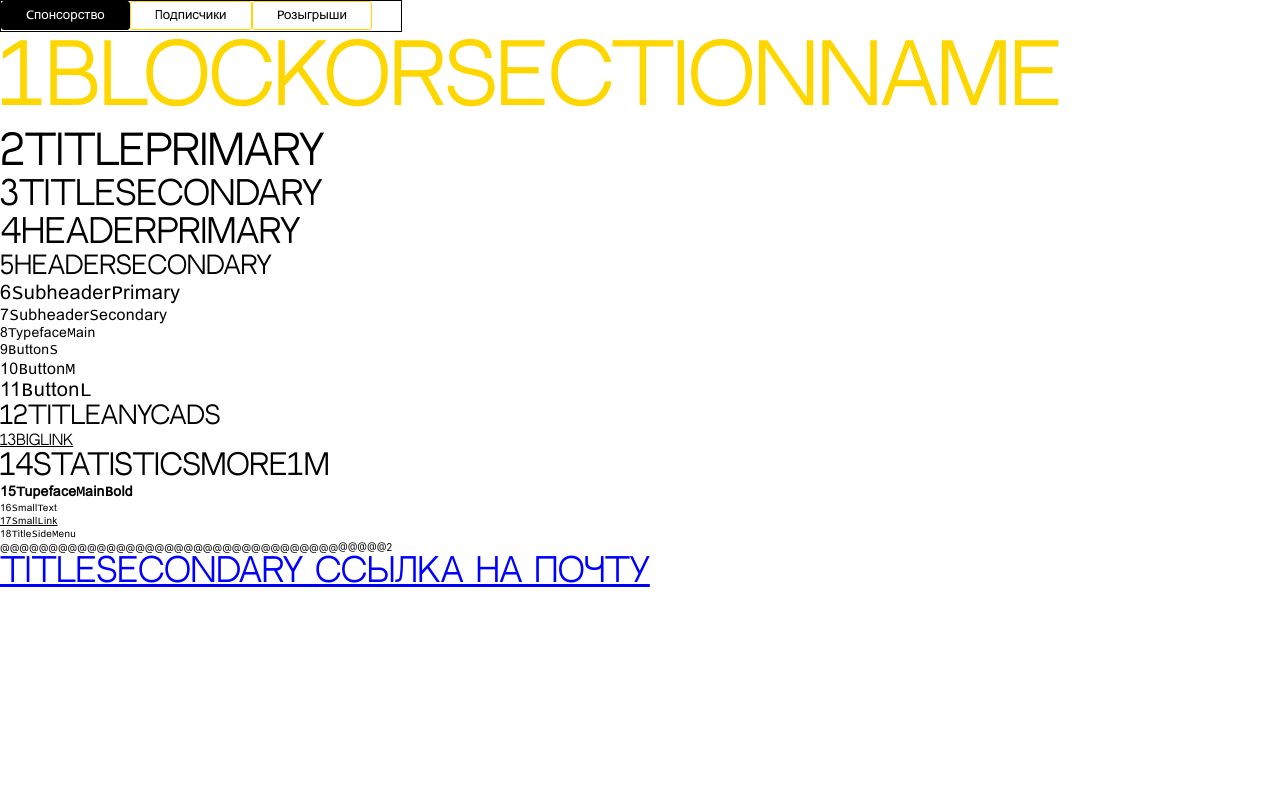
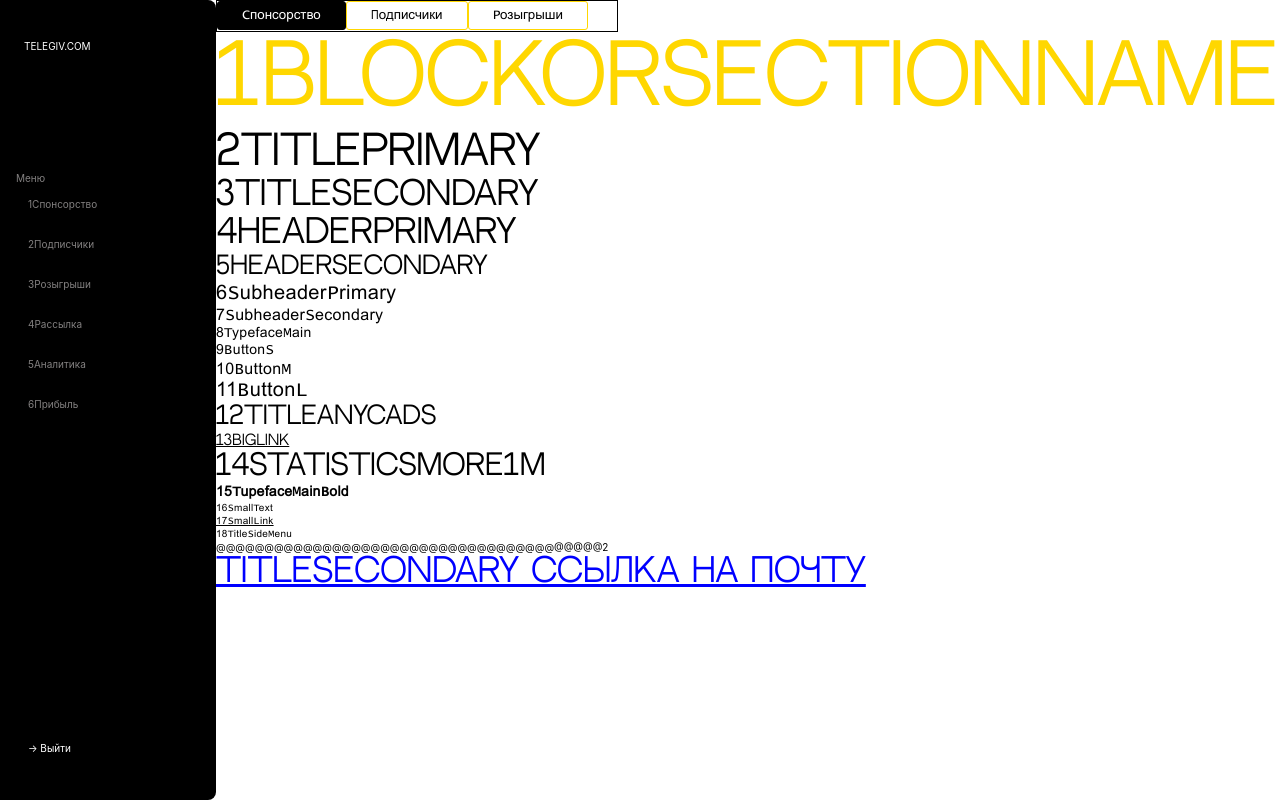
Before and after one commit to pavelminsk1979/startTest, a React (Create React App) app: page / in a window 1280 px wide. Built offline with nearby package versions, Linux system fonts and the light colour scheme.

Commit message:
create AdminMenuBig

```diff
--- /dev/null
+++ b/src/App.module.scss
@@ -0,0 +1,3 @@
+.common{
+  display: flex;
+}
--- a/src/App.tsx
+++ b/src/App.tsx
@@ -1,15 +1,20 @@
 import React from 'react';
 import {Typography} from "./components/myTypography/typography";
 import {AdminMenuMiddle} from "./components/admin-menu-middle/adminMenuMiddle";
-
+import {AdminMenuBig} from "./components/admin-menu-big/AdminMenuBig";
+import st from './App.module.scss'
 
 function App() {
     return (
-    <div >
+        <div className={st.common}>
+            <div>
+                <AdminMenuBig/>
+            </div>
+            <div>
                 <AdminMenuMiddle/>
                 <div>
-      <Typography colorText='gold'   variant={'blockOrSectionName'}>1BlockOrSectionName  </Typography>
-      <Typography  variant={'titlePrimary'}>2TitlePrimary</Typography>
+                    <Typography colorText='gold' variant={'blockOrSectionName'}>1BlockOrSectionName </Typography>
+                    <Typography variant={'titlePrimary'}>2TitlePrimary</Typography>
                     <Typography variant={'titleSecondary'}>3TitleSecondary</Typography>
                     <Typography variant={'headerPrimary'}>4HeaderPrimary</Typography>
                     <Typography variant={'headerSecondary'}>5HeaderSecondary </Typography>
@@ -28,24 +33,9 @@ function App() {
                     <Typography variant={'titleSideMenu'}>18TitleSideMenu </Typography>
                 </div>
                 <div>@@@@@@@@@@@@@@@@@@@@@@@@@@@@@@@@@@@@@@@@2</div>
-            <Typography colorText='blue' as="a" href="https://mail.ru/" target="_blank" variant={'titleSecondary'}>titleSecondary ссылка на почту </Typography>
-{/*     <div>
-   <IncubatorTypography.H1 >Другой какойто произвольный текст</IncubatorTypography.H1>
-   <IncubatorTypography.H2 >Другой какойто произвольный текст</IncubatorTypography.H2>
-   <IncubatorTypography.H3 >Другой какойто произвольный текст</IncubatorTypography.H3>
-   <IncubatorTypography.Subtitle1 >Другой какойто произвольный текст</IncubatorTypography.Subtitle1>
-   <IncubatorTypography.Subtitle2 >Другой какойто произвольный текст</IncubatorTypography.Subtitle2>
-   <IncubatorTypography.SubtitleLink >Другой какойто произвольный текст</IncubatorTypography.SubtitleLink>
-   <IncubatorTypography.Body1 >Другой какойто произвольный текст</IncubatorTypography.Body1>
-   <IncubatorTypography.Body2 >Другой какойто произвольный текст</IncubatorTypography.Body2>
-   <IncubatorTypography.Overline >Другой какойто произвольный текст</IncubatorTypography.Overline>
-   <IncubatorTypography.Caption >Другой какойто произвольный текст</IncubatorTypography.Caption>
-   <IncubatorTypography.CaptionBold >Другой какойто произвольный текст</IncubatorTypography.CaptionBold>
-   <IncubatorTypography.CaptionLink >Другой какойто произвольный текст</IncubatorTypography.CaptionLink>
-   <IncubatorTypography.Link >Другой какойто произвольный текст</IncubatorTypography.Link>
-   <IncubatorTypography.Error >Другой какойто произвольный текст</IncubatorTypography.Error>
-
-     </div>*/}
+                <Typography colorText='blue' as="a" href="https://mail.ru/" target="_blank" variant={'titleSecondary'}>titleSecondary
+                    ссылка на почту </Typography>
+            </div>
         </div>
     );
 }
--- /dev/null
+++ b/src/components/admin-menu-big/AdminMenuBig.module.scss
@@ -0,0 +1,53 @@
+
+.frameMenu{
+  height: 100vh;
+  background: black;
+  border-radius: 0px 8px 8px 0px;
+  color: white;
+  padding: 32px 0px 32px 16px;
+  display: flex;
+  flex-direction: column;
+  justify-content: space-between;
+  box-sizing: border-box;
+}
+.frameMenuOpen{
+  width: 216px;
+}
+
+.frameMenuClosed{
+  width: 72px;
+}
+/*.darkZone {
+  background-color: rgba(0, 0, 0, 0.5);
+  width: 100%;
+  height: 100%;
+  position: absolute;
+  z-index: 1;
+}*/
+.logo{
+  width: 40px;
+  height: 40px;
+  padding: 8px;
+
+}
+.menu{
+  margin-top: 84px;
+  color: #838080;
+}
+.icon{
+  color: #838080;
+  padding: 0px 12px;
+  width: 56px;
+  height: 40px;
+  display: flex;
+  flex-direction: column;
+  justify-content: center;
+}
+.iconOut{
+  width: 56px;
+  height: 40px;
+  padding: 0px 12px;
+  display: flex;
+  flex-direction: column;
+  justify-content: center;
+}
--- /dev/null
+++ b/src/components/admin-menu-big/AdminMenuBig.tsx
@@ -0,0 +1,65 @@
+import st from './AdminMenuBig.module.scss'
+import {useState} from "react";
+
+type AdminMenuBigType = {
+    icon: string
+    name: string
+}
+export const AdminMenuBig = () => {
+    const [open, setOpen] = useState(false)
+    const handlerOpen = () => {
+        setOpen(true)
+    }
+    const handlerClosed = () => {
+        setOpen(false)
+    }
+    const dataMenuBigType: AdminMenuBigType[] = [
+        {icon: '1', name: 'Спонсорство'},
+        {icon: '2', name: 'Подписчики'},
+        {icon: '3', name: 'Розыгрыши'},
+        {icon: '4', name: 'Рассылка'},
+        {icon: '5', name: 'Аналитика'},
+        {icon: '6', name: 'Прибыль'},
+    ]
+    const handlerOnClickLink = (nameLink:string) => {
+        console.log(nameLink)
+    }
+    return (
+        open
+            ? <div onMouseEnter={handlerOpen} onMouseLeave={handlerClosed} className={`${st.frameMenu} ${st.frameMenuOpen}`}>
+                {/*  {open && <div className={st.darkZone} onClick={handlerOnklikToggle}/>}*/}
+                <div>
+                    <div className={st.logo}>TELEGIV.COM</div>
+                    <div className={st.menu}>Меню</div>
+                    <div>
+                        {dataMenuBigType.map((e: AdminMenuBigType) => {
+                            return (
+                                <div key={e.name} className={st.icon}
+                                     onClick={() => handlerOnClickLink(e.name)}>{e.icon}{e.name}</div>
+                            )
+                        })}
+                    </div>
+                </div>
+
+                <div className={st.iconOut}>-&gt; Выйти</div>
+            </div>
+
+
+            : <div onMouseEnter={handlerOpen} onMouseLeave={handlerClosed}  className={`${st.frameMenu} ${st.frameMenuClosed}`}>
+                <div>
+                    <div className={st.logo}>T</div>
+                    <div className={st.menu}>Меню</div>
+                    <div>
+                        {dataMenuBigType.map(({name,icon}) => {
+                            return (
+                                <div key={name} className={st.icon} onClick={() => handlerOnClickLink(name)}>{icon}</div>
+                            )
+                        })}
+                    </div>
+                </div>
+
+                <div className={st.iconOut}>-&gt;</div>
+
+            </div>
+    )
+}
```
Lines whose indentation alone changed are shown as unchanged.
